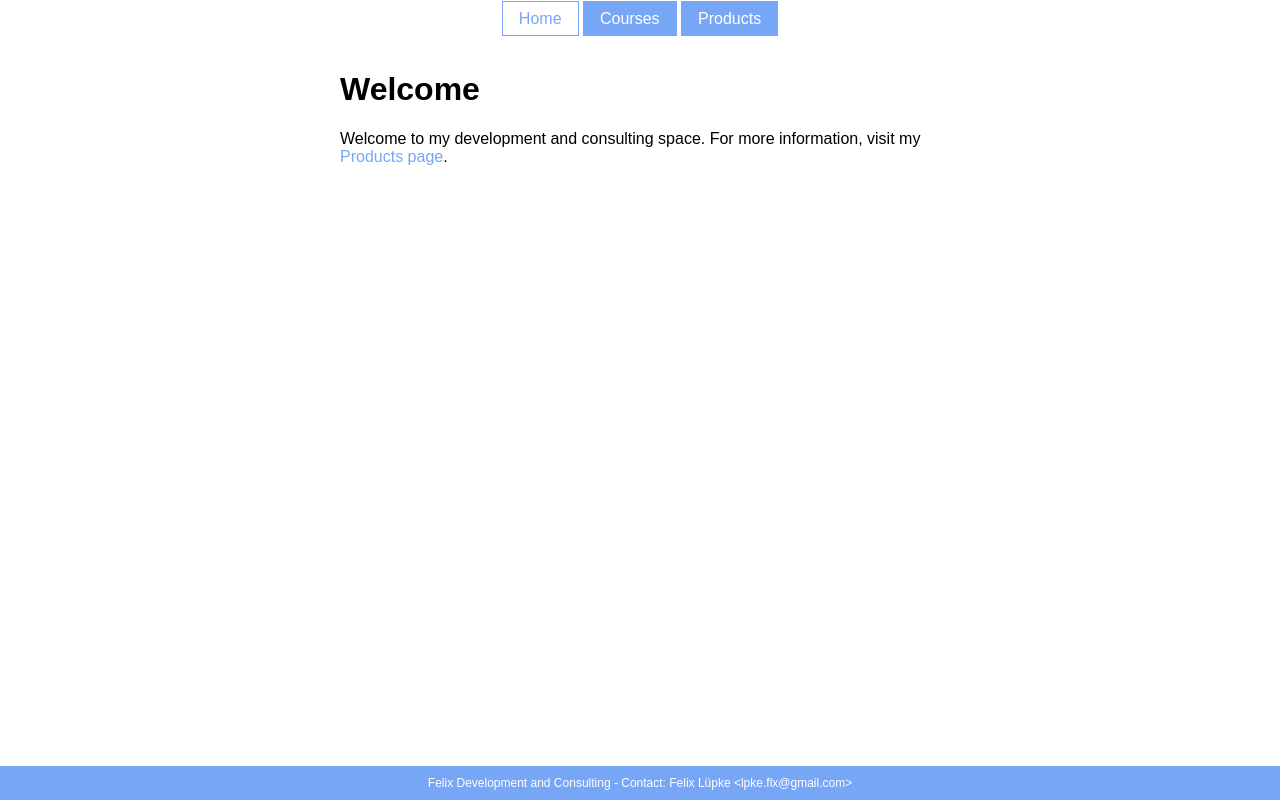
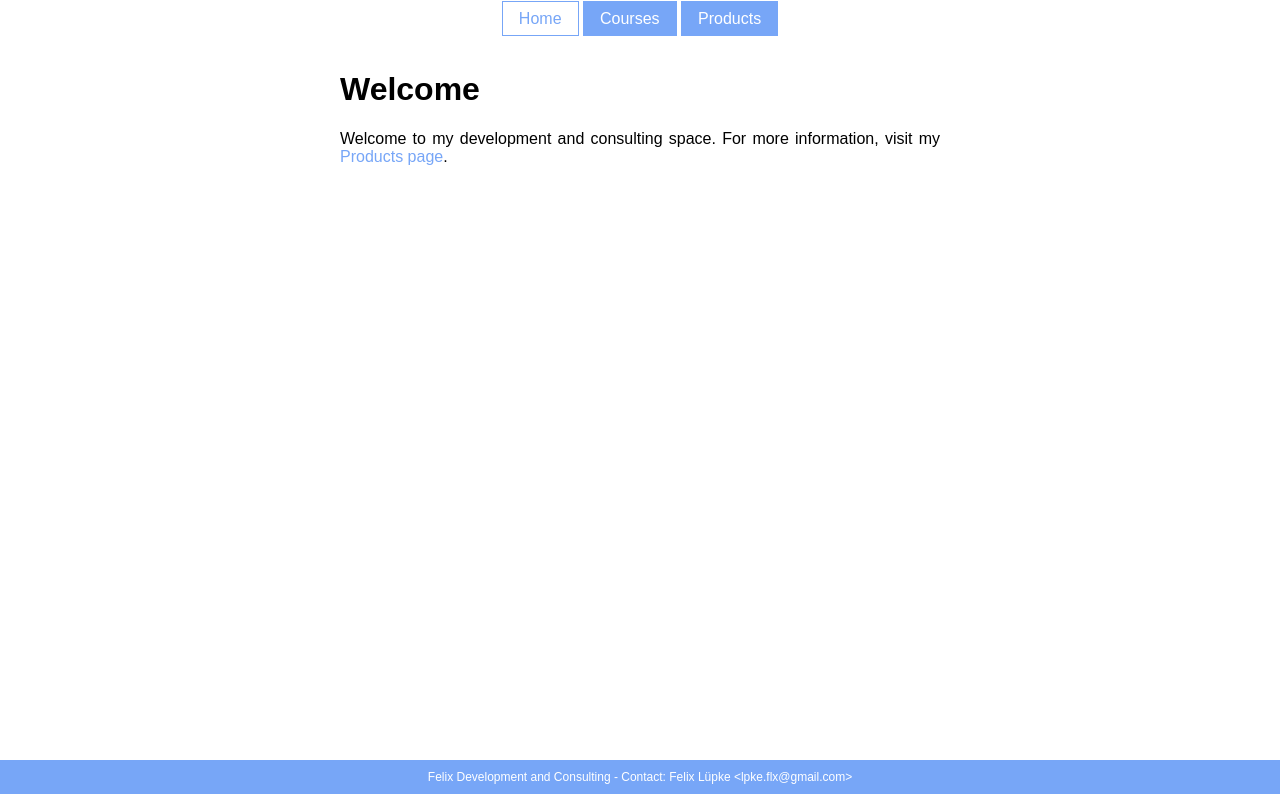
Before and after one commit to flikkes/felix-development-pages, a Flask app: page / in a window 1280 px wide. Run offline with Flask 2, Linux system fonts and the light colour scheme.

Commit message:
changed footer behavior

```diff
--- a/static/css/main.css
+++ b/static/css/main.css
@@ -6,6 +6,10 @@ body {
     /*background-color: #77a6f7;*/
     background-color: #ffffff;
     margin: 0;
+}
+
+h1, h2, h3 {
+    text-align: left;
 }
 
 a {
@@ -82,11 +86,16 @@ li a:hover {
     color: #77a6f7;
 }
 
+.fd-content-wrapper {
+    min-height: 95vh;
+}
+
 .fd-content {
     margin-left: auto;
     margin-right: auto;
     max-width: 600px;
     padding: 50px;
+    text-align: justify;
 }
 
 .fd-footer {
@@ -94,7 +103,6 @@ li a:hover {
     padding-top: 10px;
     padding-bottom: 10px;
     text-align: center;
-    position: fixed;
     width: 100%;
     bottom: 0;
     overflow: hidden;
@@ -115,6 +123,3 @@ li a:hover {
         position: inherit;
     }
 }
-
-.fd-header {clear:both}
-.fd-footer {clear:both}
--- a/templates/index.html
+++ b/templates/index.html
@@ -11,17 +11,23 @@
     <header class="fd-header">
         <nav>
             <ul class="fd-menu-list">
-                <li class="fd-menu-item"><a class="{{'fd-active-menu-item' if active_link == 'home'}}" href="/">Home</a></li>
-                <li class="fd-menu-item"><a class="{{'fd-active-menu-item' if active_link == 'courses'}}" href="/courses">Courses</a></li>
-                <li class="fd-menu-item"><a class="{{'fd-active-menu-item' if active_link == 'products'}}" href="/products">Products</a></li>
+                <li class="fd-menu-item"><a class="{{'fd-active-menu-item' if active_link == 'home'}}" href="/">Home</a>
+                </li>
+                <li class="fd-menu-item"><a class="{{'fd-active-menu-item' if active_link == 'courses'}}"
+                        href="/courses">Courses</a></li>
+                <li class="fd-menu-item"><a class="{{'fd-active-menu-item' if active_link == 'products'}}"
+                        href="/products">Products</a></li>
             </ul>
         </nav>
     </header>
-    <div class="fd-content">
-        <h1>{{ home_caption }}</h1>
-        {{ home_content }}
+    <div class="fd-content-wrapper">
+        <div class="fd-content">
+            <h1>{{ home_caption }}</h1>
+            {{ home_content }}
+        </div>
     </div>
-    <footer class="fd-footer">Felix Development and Consulting - Contact: Felix Lüpke &lt;lpke.flx@gmail.com&gt;</footer>
+    <footer class="fd-footer">Felix Development and Consulting - Contact: Felix Lüpke &lt;lpke.flx@gmail.com&gt;
+    </footer>
 </body>
 
 </html>
```
